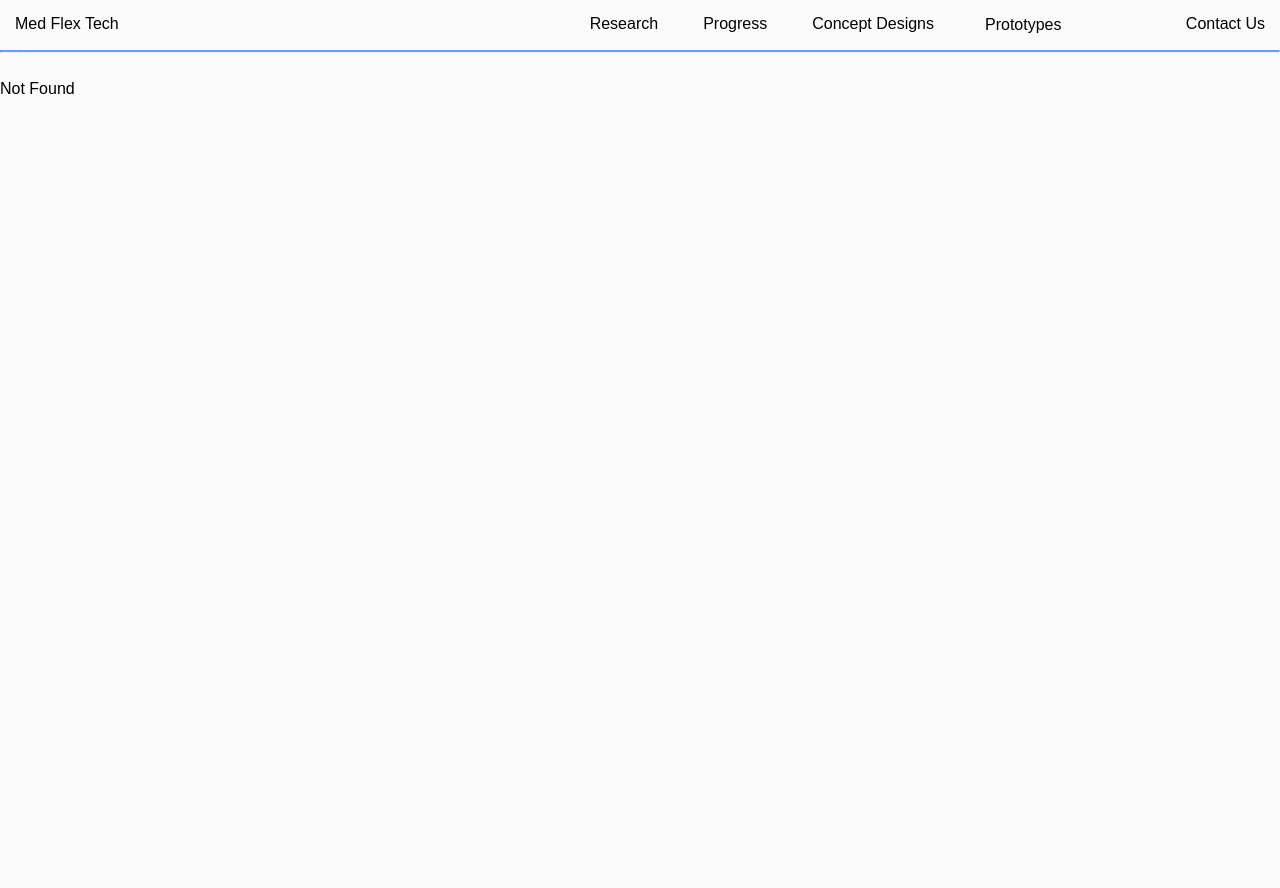
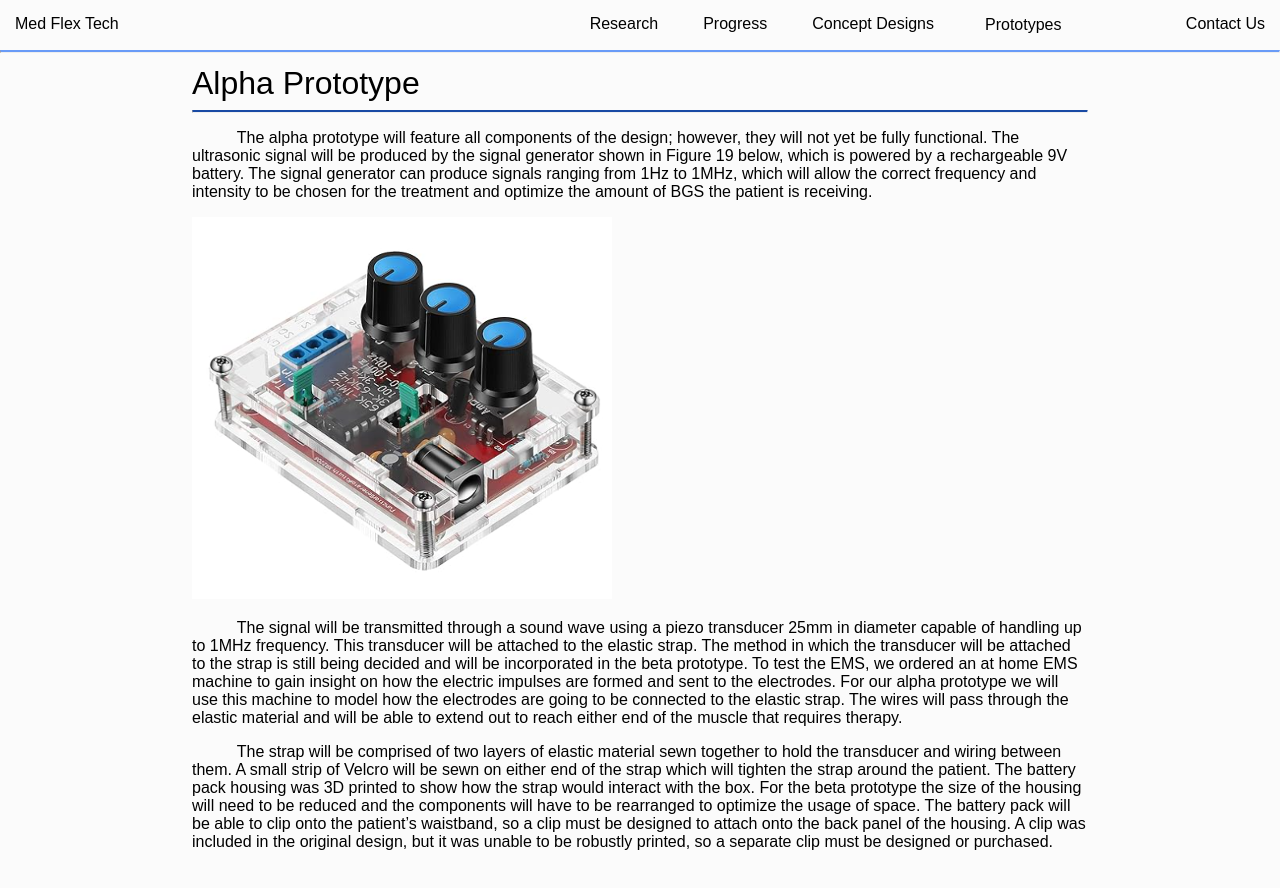
Before and after one commit to laureningy/SeniorDesignWebsite, a SvelteKit app: page /AlphaPrototype in a window 1280 px wide. Before the commit this address had no page. Shown: the top 888 px of the page. Before the commit the page ends 800 px from the top, so only its background shows below. Built offline with nearby package versions, Linux system fonts and the light colour scheme.

Commit message:
Alpha Prototype content

```diff
--- /dev/null
+++ b/src/routes/AlphaPrototype/+page.svelte
@@ -0,0 +1,43 @@
+<script>
+    let generator = '/ultrasonicSignalGenerator.jpg';
+</script>
+
+<div id="page">
+    <h1>Alpha Prototype</h1>
+    <hr/>
+    <div class="paragraph">
+        <p>The alpha prototype will feature all components of the design; however, they will not yet be fully functional. The ultrasonic signal will be produced by the signal generator shown in Figure 19 below, which is powered by a rechargeable 9V battery. The signal generator can produce signals ranging from 1Hz to 1MHz, which will allow the correct frequency and intensity to be chosen for the treatment and optimize the amount of BGS the patient is receiving.</p>
+        <img src={generator} alt="Signal generated by BGS circuit">
+        <p>The signal will be transmitted through a sound wave using a piezo transducer 25mm in diameter capable of handling up to 1MHz frequency. This transducer will be attached to the elastic strap. The method in which the transducer will be attached to the strap is still being decided and will be incorporated in the beta prototype. To test the EMS, we ordered an at home EMS machine to gain insight on how the electric impulses are formed and sent to the electrodes. For our alpha prototype we will use this machine to model how the electrodes are going to be connected to the elastic strap. The wires will pass through the elastic material and will be able to extend out to reach either end of the muscle that requires therapy.</p>
+        <p>The strap will be comprised of two layers of elastic material sewn together to hold the transducer and wiring between them. A small strip of Velcro will be sewn on either end of the strap which will tighten the strap around the patient. The battery pack housing was 3D printed to show how the strap would interact with the box. For the beta prototype the size of the housing will need to be reduced and the components will have to be rearranged to optimize the usage of space. The battery pack will be able to clip onto the patient’s waistband, so a clip must be designed to attach onto the back panel of the housing. A clip was included in the original design, but it was unable to be robustly printed, so a separate clip must be designed or purchased.</p>
+    </div>
+
+</div>
+
+
+<style>
+	h1{
+	   font-family: "Readex Pro Variable", sans-serif;
+	   font-weight: 500;
+	   margin-bottom: 0%;
+   }
+   #page{
+	margin-top: 65px;
+	margin-left: 15%;
+	margin-right: 15%;
+    padding-bottom: 15%;
+   }
+   .paragraph{
+	text-indent: 5%;
+   }
+   hr{
+        border-top: 2px solid #194AA4;
+        border-radius: 1px;
+        padding: 0%;
+    }
+    .subsection{
+        border-top: 2px solid #699BF7;
+        border-radius: 1px;
+        padding: 0%;
+    }
+</style>
```
Also changed, not shown: src/routes/TechnicalAnalysis/+page.svelte (added), static/ultrasonicSignalGenerator.jpg (added).
